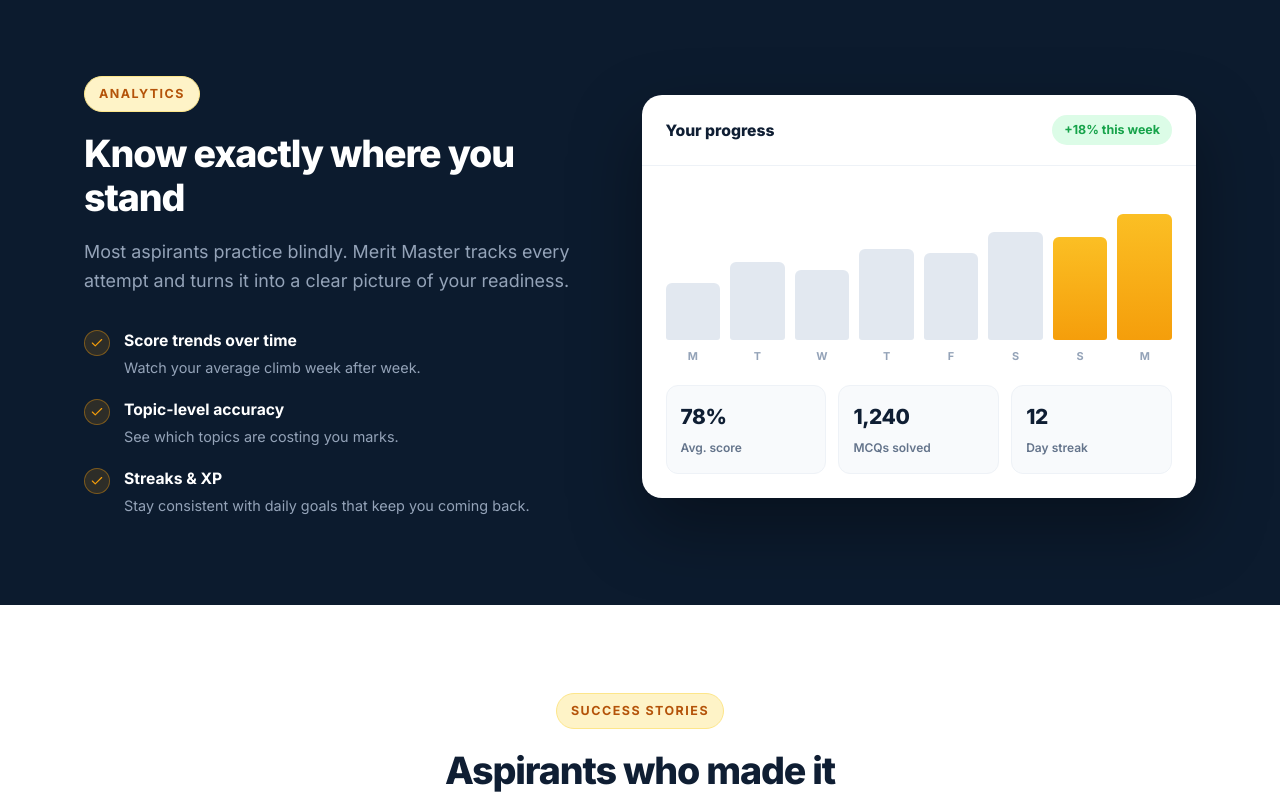
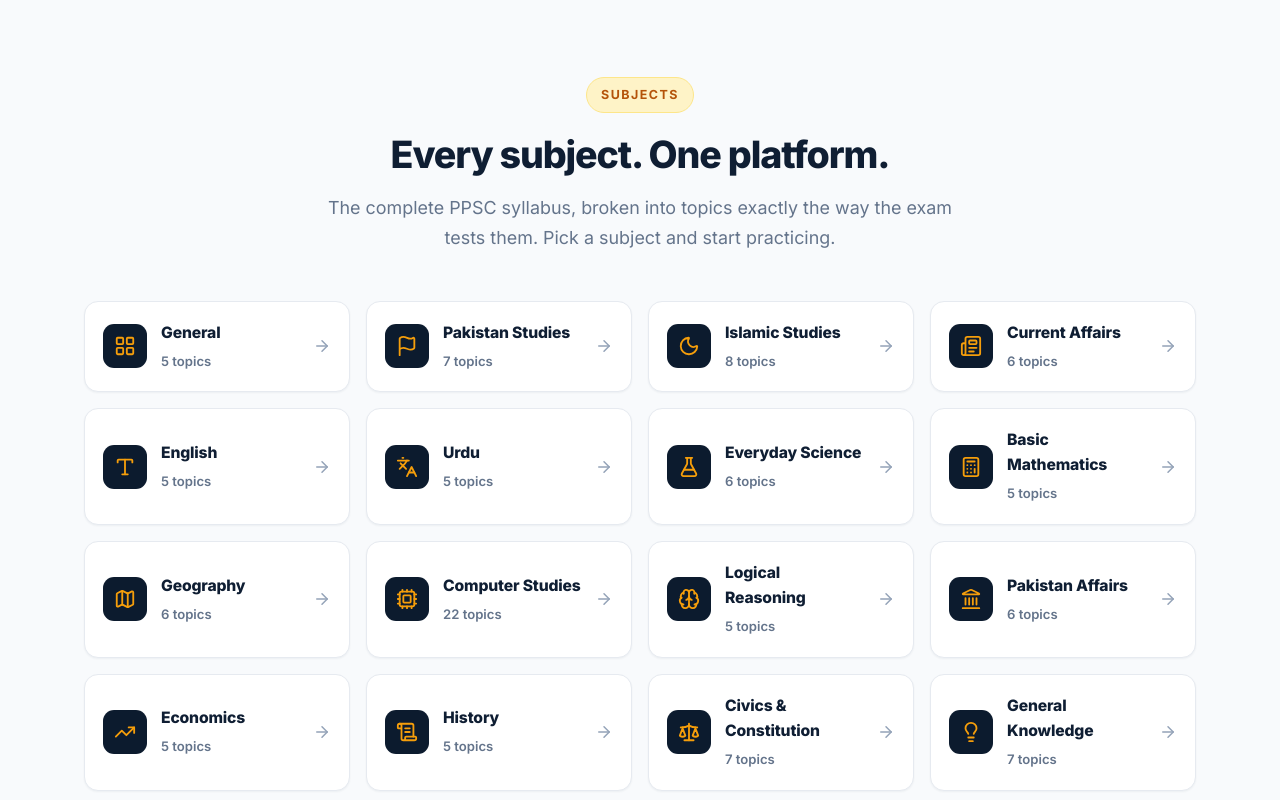
Before and after one commit to alithecoder-hue/PPSC_PRO, a Next.js app in the folder frontend/: page / in a window 1280 px wide. Shown: the part 2360-3160 px from the top of the page. Built offline with nearby package versions, Linux system fonts and the light colour scheme; a web font is replaced by a local one.

Commit message:
Add subjects browser section to marketing landing page (16 subject cards linking to /subject/<slug>)

```diff
--- /dev/null
+++ b/frontend/src/app/(marketing)/components/SubjectsSection.tsx
@@ -0,0 +1,82 @@
+import React from 'react';
+import Link from 'next/link';
+import {
+  LayoutGrid,
+  Flag,
+  Moon,
+  Newspaper,
+  Type,
+  Languages,
+  FlaskConical,
+  Calculator,
+  Map,
+  Cpu,
+  Brain,
+  Landmark,
+  TrendingUp,
+  ScrollText,
+  Scale,
+  Lightbulb,
+  ArrowRight,
+} from 'lucide-react';
+
+/**
+ * Browse-subjects grid for the marketing landing page.
+ *
+ * Slugs MUST match the subject page's resolution exactly:
+ *   subject/[slug]/page.tsx finds a subject by
+ *   s.name.toLowerCase().replace(/[^a-z0-9]+/g, '-')
+ * Topic counts are hardcoded from backend/prisma/mcq-bank/_hierarchy.json
+ * (the landing is static — no backend fetch).
+ */
+const SUBJECTS = [
+  { name: 'General', slug: 'general', topics: 5, icon: LayoutGrid },
+  { name: 'Pakistan Studies', slug: 'pakistan-studies', topics: 7, icon: Flag },
+  { name: 'Islamic Studies', slug: 'islamic-studies', topics: 8, icon: Moon },
+  { name: 'Current Affairs', slug: 'current-affairs', topics: 6, icon: Newspaper },
+  { name: 'English', slug: 'english', topics: 5, icon: Type },
+  { name: 'Urdu', slug: 'urdu', topics: 5, icon: Languages },
+  { name: 'Everyday Science', slug: 'everyday-science', topics: 6, icon: FlaskConical },
+  { name: 'Basic Mathematics', slug: 'basic-mathematics', topics: 5, icon: Calculator },
+  { name: 'Geography', slug: 'geography', topics: 6, icon: Map },
+  { name: 'Computer Studies', slug: 'computer-studies', topics: 22, icon: Cpu },
+  { name: 'Logical Reasoning', slug: 'logical-reasoning', topics: 5, icon: Brain },
+  { name: 'Pakistan Affairs', slug: 'pakistan-affairs', topics: 6, icon: Landmark },
+  { name: 'Economics', slug: 'economics', topics: 5, icon: TrendingUp },
+  { name: 'History', slug: 'history', topics: 5, icon: ScrollText },
+  { name: 'Civics & Constitution', slug: 'civics-constitution', topics: 7, icon: Scale },
+  { name: 'General Knowledge', slug: 'general-knowledge', topics: 7, icon: Lightbulb },
+];
+
+export default function SubjectsSection() {
+  return (
+    <section className="mm-section mm-subjects" id="subjects">
+      <div className="mm-container">
+        <div className="mm-center">
+          <span className="mm-eyebrow">Subjects</span>
+          <h2 className="mm-h2">Every subject. One platform.</h2>
+          <p className="mm-lead">
+            The complete PPSC syllabus, broken into topics exactly the way the
+            exam tests them. Pick a subject and start practicing.
+          </p>
+        </div>
+        <div className="mm-subj-grid">
+          {SUBJECTS.map((s) => (
+            <Link key={s.slug} href={`/subject/${s.slug}`} className="mm-subj-card">
+              <div className="mm-subj-icon">
+                <s.icon size={22} />
+              </div>
+              <div className="mm-subj-body">
+                <h3>{s.name}</h3>
+                <span>
+                  {s.topics} topic{s.topics === 1 ? '' : 's'}
+                </span>
+              </div>
+              <ArrowRight size={18} className="mm-subj-arrow" />
+            </Link>
+          ))}
+        </div>
+      </div>
+    </section>
+  );
+}
--- a/frontend/src/app/(marketing)/marketing.css
+++ b/frontend/src/app/(marketing)/marketing.css
@@ -687,6 +687,76 @@
   margin: 0;
 }
 
+/* ---------- subjects browser ---------- */
+.mm-subjects {
+  background: var(--mm-bg-soft);
+  border-top: 1px solid var(--mm-line-soft);
+  border-bottom: 1px solid var(--mm-line-soft);
+}
+.mm-subj-grid {
+  display: grid;
+  grid-template-columns: repeat(4, 1fr);
+  gap: 16px;
+  margin-top: 48px;
+}
+.mm-subj-card {
+  display: flex;
+  align-items: center;
+  gap: 14px;
+  background: #fff;
+  border: 1px solid var(--mm-line);
+  border-radius: var(--mm-radius);
+  padding: 18px;
+  box-shadow: var(--mm-shadow-sm);
+  transition: transform 0.18s ease, box-shadow 0.18s ease, border-color 0.18s ease;
+}
+.mm-subj-card:hover {
+  transform: translateY(-4px);
+  box-shadow: var(--mm-shadow);
+  border-color: var(--mm-accent);
+}
+.mm-subj-icon {
+  width: 44px;
+  height: 44px;
+  border-radius: 11px;
+  background: var(--mm-navy);
+  color: var(--mm-accent);
+  display: flex;
+  align-items: center;
+  justify-content: center;
+  flex-shrink: 0;
+  transition: background 0.18s ease, color 0.18s ease;
+}
+.mm-subj-card:hover .mm-subj-icon {
+  background: var(--mm-accent);
+  color: #1a1207;
+}
+.mm-subj-body {
+  flex: 1;
+  min-width: 0;
+}
+.mm-subj-body h3 {
+  font-size: 0.98rem;
+  font-weight: 750;
+  letter-spacing: -0.01em;
+  margin: 0 0 3px;
+  color: var(--mm-ink);
+}
+.mm-subj-body span {
+  font-size: 0.82rem;
+  color: var(--mm-muted);
+  font-weight: 600;
+}
+.mm-subj-arrow {
+  color: var(--mm-faint);
+  flex-shrink: 0;
+  transition: color 0.18s ease, transform 0.18s ease;
+}
+.mm-subj-card:hover .mm-subj-arrow {
+  color: var(--mm-accent-deep);
+  transform: translateX(3px);
+}
+
 /* ---------- showcase ---------- */
 .mm-showcase {
   background: var(--mm-navy);
@@ -1419,7 +1489,8 @@
     max-width: 560px;
   }
   .mm-grid-3,
-  .mm-t-grid {
+  .mm-t-grid,
+  .mm-subj-grid {
     grid-template-columns: repeat(2, 1fr);
   }
   .mm-steps {
@@ -1462,6 +1533,7 @@
   }
   .mm-grid-3,
   .mm-t-grid,
+  .mm-subj-grid,
   .mm-price-grid {
     grid-template-columns: 1fr;
   }
--- a/frontend/src/app/(marketing)/page.tsx
+++ b/frontend/src/app/(marketing)/page.tsx
@@ -13,6 +13,7 @@
 import { TestInterfaceMock, AnalyticsMock } from './components/ProductMock';
 import PricingSection from './components/PricingSection';
 import FaqSection from './components/FaqSection';
+import SubjectsSection from './components/SubjectsSection';
 import type { Metadata } from 'next';
 
 export const metadata: Metadata = {
@@ -192,6 +193,9 @@
         </div>
       </section>
 
+      {/* ============ SUBJECTS ============ */}
+      <SubjectsSection />
+
       {/* ============ SHOWCASE ============ */}
       <section className="mm-section mm-showcase">
         <div className="mm-container mm-showcase-grid">
```
